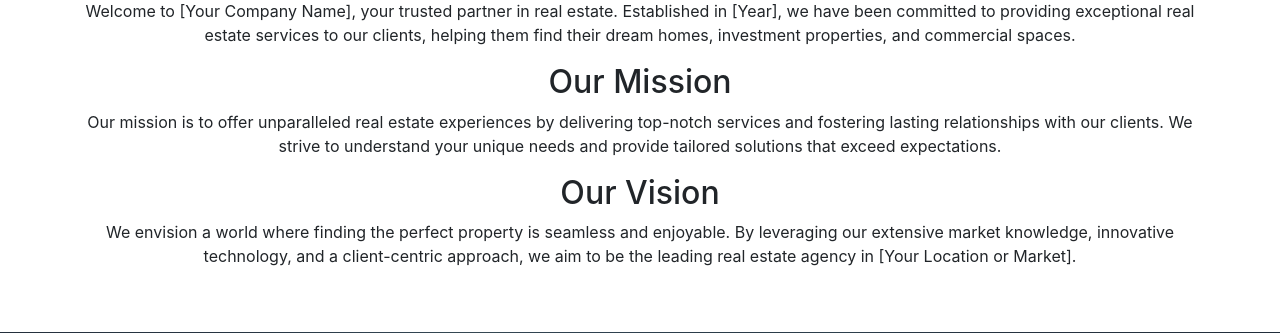
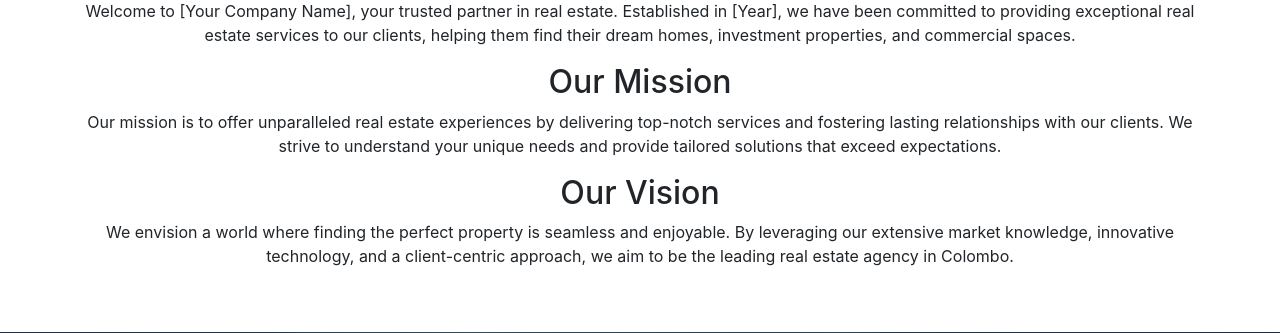
Before and after one commit to R3dkiller/BAD_Group05_Project, a Django app: page /en/ in a window 1280 px wide. Shown: the part 1605-1938 px from the top of the page. Run offline with Django 3.2, Linux system fonts and the light colour scheme; data comes from the database, SQL or seed files in the repository; some libraries are stand-ins or nearby versions.

Commit message:
Update index.html

```diff
--- a/templates/core/index.html
+++ b/templates/core/index.html
@@ -69,7 +69,7 @@ Services offered: renting, selling, buying, consultation and way more."/>
     <p>{{ _("Our mission is to offer unparalleled real estate experiences by delivering top-notch services and fostering lasting relationships with our clients. We strive to understand your unique needs and provide tailored solutions that exceed expectations.") }}</p>
 
     <h2>{{ _("Our Vision") }}</h2>
-    <p>{{ _("We envision a world where finding the perfect property is seamless and enjoyable. By leveraging our extensive market knowledge, innovative technology, and a client-centric approach, we aim to be the leading real estate agency in [Your Location or Market].") }}</p>
+    <p>{{ _("We envision a world where finding the perfect property is seamless and enjoyable. By leveraging our extensive market knowledge, innovative technology, and a client-centric approach, we aim to be the leading real estate agency in Colombo.") }}</p>
   </div>
 </section>
 
```
